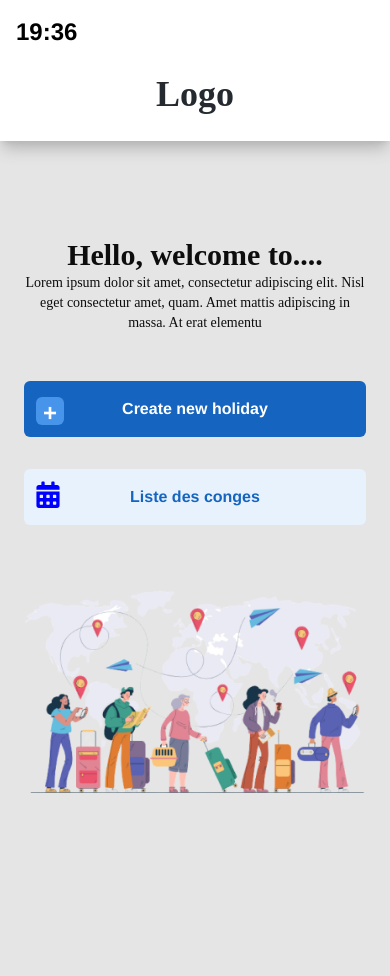
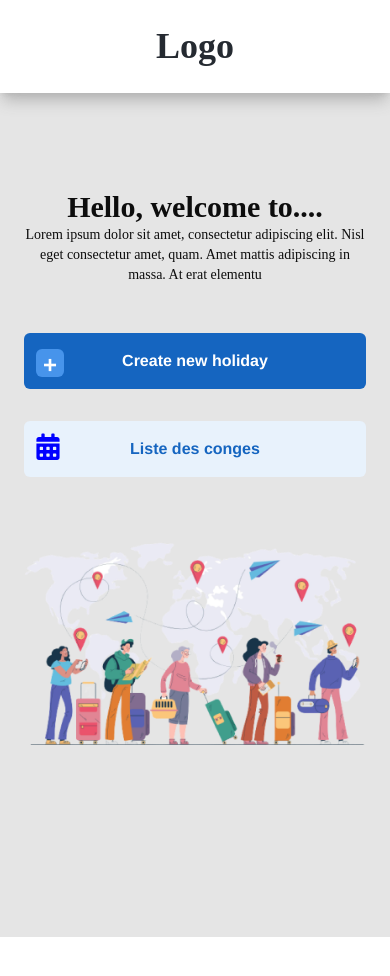
Before and after one commit to HermannKateu/localStorage-in-vue3, a Vue app in the folder holiday-project/: page /home in a window 390 px wide. Shown: the top 976 px of the page. After the commit the page ends 937 px from the top, so only its background shows below. Built offline with nearby package versions, Linux system fonts and the light colour scheme.

Commit message:
Removing the media and time

```diff
--- a/holiday-project/src/components/HeaderSection.vue
+++ b/holiday-project/src/components/HeaderSection.vue
@@ -1,9 +1,5 @@
 <template>
     <header class="flex flex-col p-4 gap-y-4 bg-white md:br-gray-400 shadow-lg shadow-gray-200 md:h-32">
-        <div class="flex justify-between block md:hidden">
-            <span class="font-Roboto font-semibold text-2xl"> {{ currentTime }} </span>
-            <!-- <SvgCollection /> -->
-        </div>
         <div class="flex justify-between p-2 font-WorkSans">
             <div  :class="!isLogin && 'styleTitle'">
                <h1 class="text-gray-300 font-bold  text-4xl leading-tight md:flex md:items-center md:text-5xl">Logo</h1>
@@ -16,7 +12,6 @@
 
 <script setup>
 import ContactIcon from "../assets/Holidays-Icons/ContactIcon.vue";
-import SvgCollection from "./SvgCollection.vue";
 import { isLogin } from "../store/loginStore.ts";
 
 const today = new Date();
--- a/holiday-project/src/components/SvgCollection.vue
+++ /dev/null
@@ -1,19 +0,0 @@
-<template>
-    <div class="flex flex-row w-[75px] justify-between">
-        <WifiIcon class="w-6 h-6" fill="black"/>
-        <NetworkIcon class="w-6 h-6" fill="black"/>
-        <BatteryIcon class="w-6 h-5"/>
-    </div>
-</template>
-
-<script setup>
-import BatteryIcon from "../assets/Holidays-Icons/BatteryIcon.vue";
-import WifiIcon from "../assets/Holidays-Icons/WifiIcon.vue";
-import NetworkIcon from "../assets/Holidays-Icons/NetworkIcon.vue";
-
-
-</script>
-
-<style scoped>
-
-</style>
```
Also changed, not shown: 15 other files (tests, documents, lock files or other folders).
